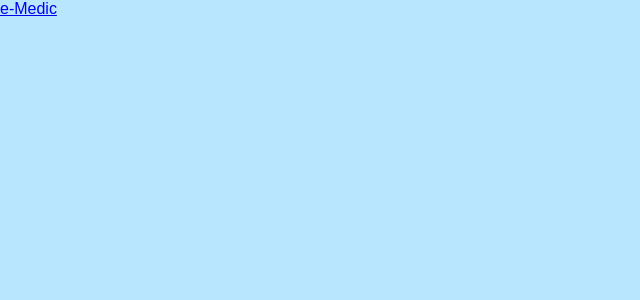
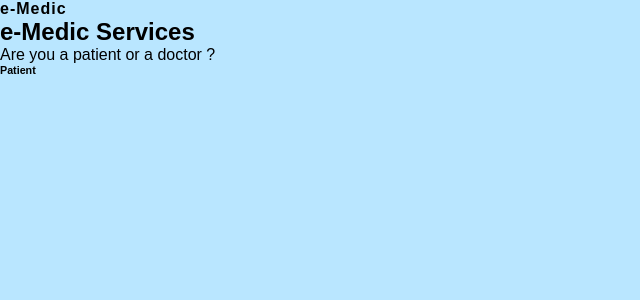
Before and after one commit to ProjectYard/e-Medic, a Flask app: page / in a window 1280 px wide. Before the commit the part shown is almost empty. Shown: the top 300 px of the page, without its empty margins (0-640 px from the left). Run offline with Flask 2, Linux system fonts and the light colour scheme.

Commit message:
heading added

```diff
--- a/Server/static/css/screen.css
+++ b/Server/static/css/screen.css
@@ -7,3 +7,15 @@
 body{
     background-color: #b9e6ff;
 }
+
+.container .logo{
+
+}
+
+.container .logo a{
+    text-decoration: none;
+    color: #000;
+    font-size: 16px;
+    font-weight: 700;
+    letter-spacing: 1px;
+}
--- a/Server/templates/screen.html
+++ b/Server/templates/screen.html
@@ -12,7 +12,12 @@
         <div class="logo">
             <a href="#">e-Medic</a>
         </div>
+    </div>
 
+    <div class="heading">
+        <h2>e-Medic Services</h2>
+        <p>Are you a patient or a doctor ?</p>
+        <h6>Patient</h6>
     </div>
 </body>
 </html>
```
